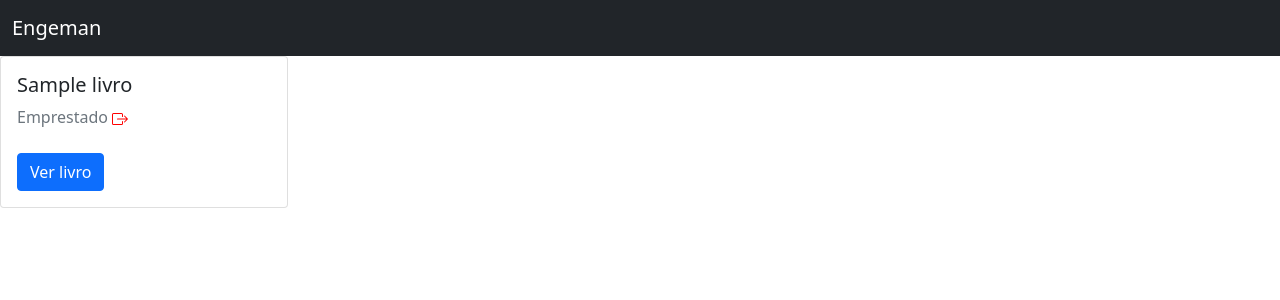
After one commit to wesleyp846/biblioteca, a Django app: template livro/templates/home.html in a window 1280 px wide. The commit adds this page. Shown: the top 300 px of the page. Run offline with Django 5.2, Linux system fonts and the light colour scheme; the template is opened without the code that fills it: values that come from a table or form of the project are taken from there, others are empty; tables that the repository leaves empty hold one stand-in row (values such as "Sample post").

Commit message:
was lesson 4

```diff
--- a/livro/admin.py
+++ b/livro/admin.py
@@ -1,5 +1,6 @@
 from django.contrib import admin
-from .models import Livros
+from .models import Livros, Categoria
 
 # registrando na area administrativa a tabela livro (model livros)
 admin.site.register(Livros)
+admin.site.register(Categoria)
--- a/livro/models.py
+++ b/livro/models.py
@@ -1,16 +1,26 @@
 from django.db import models
 from datetime import date
+from usuarios.models import Usuario
+
+class Categoria(models.Model):
+    nome = models.CharField(max_length=30)
+    descricao = models.TextField()
+
+    def __str__(self):
+        return self.nome
 
 class Livros(models.Model):
     nome = models.CharField(max_length=100)
     autor = models.CharField(max_length=30)
     co_autor = models.CharField(max_length=30, blank=True)
     data_cadastro = models.DateField(default=date.today)
-    empretado = models.BooleanField(default=False)
+    emprestado = models.BooleanField(default=False)
     nome_emprestado = models.CharField(max_length=30, blank=True, null=True)
     data_emprestimo = models.DateField(blank=True, null=True)
     data_devolucao = models.DateField(blank=True, null=True)
     tempo_duracao = models.DateField(blank=True, null=True)
+    categoria = models.ForeignKey(Categoria, on_delete=models.DO_NOTHING)
+    usuario = models.ForeignKey(Usuario, on_delete=models.DO_NOTHING)
 
     class Meta:
         #Para não aparecer livros com 2 s na area administrativa
--- /dev/null
+++ b/livro/templates/home.html
@@ -0,0 +1,39 @@
+{% extends 'base.html' %}
+
+{% block 'conteudo' %}
+
+<div class="container"></div>
+    <div class="row">
+        {% for livro in livros %}
+            <div class="col-md">
+                <div class="card" style="width: 18rem;">
+                    <div class="card-body">
+                      <h5 class="card-title">{{livro.nome}}</h5>
+
+                      {% if livro.emprestado %}
+                      <h6 style="display: inline;" class="card-subtitle mb-2 text-muted">Emprestado</h6>
+                      <svg style="color: red; display: inline;" xmlns="http://www.w3.org/2000/svg" width="16" height="16" fill="currentColor" class="bi bi-box-arrow-right" viewBox="0 0 16 16">
+                        <path fill-rule="evenodd" d="M10 12.5a.5.5 0 0 1-.5.5h-8a.5.5 0 0 1-.5-.5v-9a.5.5 0 0 1 .5-.5h8a.5.5 0 0 1 .5.5v2a.5.5 0 0 0 1 0v-2A1.5 1.5 0 0 0 9.5 2h-8A1.5 1.5 0 0 0 0 3.5v9A1.5 1.5 0 0 0 1.5 14h8a1.5 1.5 0 0 0 1.5-1.5v-2a.5.5 0 0 0-1 0z"/>
+                        <path fill-rule="evenodd" d="M15.854 8.354a.5.5 0 0 0 0-.708l-3-3a.5.5 0 0 0-.708.708L14.293 7.5H5.5a.5.5 0 0 0 0 1h8.793l-2.147 2.146a.5.5 0 0 0 .708.708l3-3z"/>
+                      </svg>
+
+                      {% else %}
+                      <h6 style="display: inline;" class="card-subtitle mb-2 text-muted">Disponível</h6>
+                      <svg style="color: green; display: inline;" xmlns="http://www.w3.org/2000/svg" width="16" height="16" fill="currentColor" class="bi bi-box-arrow-in-left" viewBox="0 0 16 16">
+                        <path fill-rule="evenodd" d="M10 3.5a.5.5 0 0 0-.5-.5h-8a.5.5 0 0 0-.5.5v9a.5.5 0 0 0 .5.5h8a.5.5 0 0 0 .5-.5v-2a.5.5 0 0 1 1 0v2A1.5 1.5 0 0 1 9.5 14h-8A1.5 1.5 0 0 1 0 12.5v-9A1.5 1.5 0 0 1 1.5 2h8A1.5 1.5 0 0 1 11 3.5v2a.5.5 0 0 1-1 0z"/>
+                        <path fill-rule="evenodd" d="M4.146 8.354a.5.5 0 0 1 0-.708l3-3a.5.5 0 1 1 .708.708L5.707 7.5H14.5a.5.5 0 0 1 0 1H5.707l2.147 2.146a.5.5 0 0 1-.708.708l-3-3z"/>
+                      </svg>
+                      {% endif %}
+                      <br>
+                      <br>
+                      <a href="{% url 'ver_livros' livro.id %}" class="btn btn-primary">Ver livro</a>
+
+                    </div>
+                </div>
+            </div>
+        {% endfor %}
+
+    </div>
+</div>
+
+{% endblock %}
--- a/livro/urls.py
+++ b/livro/urls.py
@@ -3,4 +3,5 @@ from . import views
 
 urlpatterns = [
     path('home/', views.home, name='home'),
+    path('ver_livro/<int:id>', views.ver_livros, name='ver_livros'),
 ]
--- a/templates/base.html
+++ b/templates/base.html
@@ -17,7 +17,7 @@ https://getbootstrap.com/docs/5.0/getting-started/introduction/
   <body>
     <nav class="navbar navbar-dark bg-dark">
       <div class="container-fluid">
-        <span class="navbar-brand" heref="#">Engeman</span>
+        <a class="navbar-brand" href="{% url 'home' %}">Engeman</a>
       </div>
     </nav>
 
```
Also changed, not shown: livro/templates/ver_livro.html (added, +30 -0 lines), livro/views.py (+8 -2 lines), livro/migrations/0003_categoria_livros_categoria.py (added), livro/migrations/0004_livros_usuario.py (added), livro/migrations/0005_rename_empretado_livros_emprestado.py (added).
